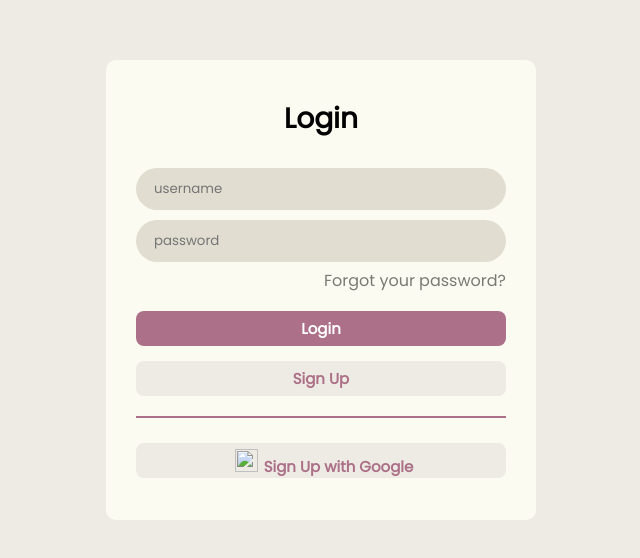
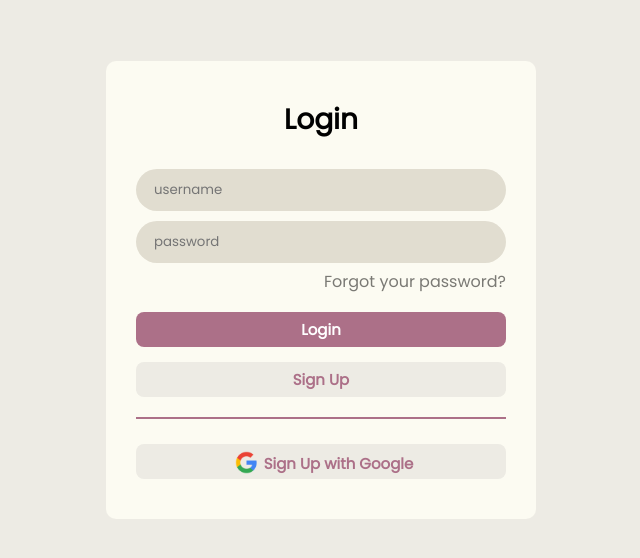
Before and after one commit to bakwanj4gung/bakwanj4gung.github.io, a plain HTML site: page login.html in a window 1280 px wide. Shown: the part 118-676 px from the top of the page, without its empty margins (319-959 px from the left). Drawn offline with Linux system fonts and the light colour scheme.

Commit message:
Update login.html

```diff
--- a/login.html
+++ b/login.html
@@ -16,7 +16,7 @@
             <a href="#"><button class="login-btn">Login</button></a>
             <a href="#"><button class="regis-btn">Sign Up</button></a>
             <hr>
-            <a href="#"><button class="google-btn"><img src="images/google.png">Sign Up with Google</button></a>
+            <a href="#"><button class="google-btn"><img src="google.png">Sign Up with Google</button></a>
         </div>
     </body>
 </html>
```
